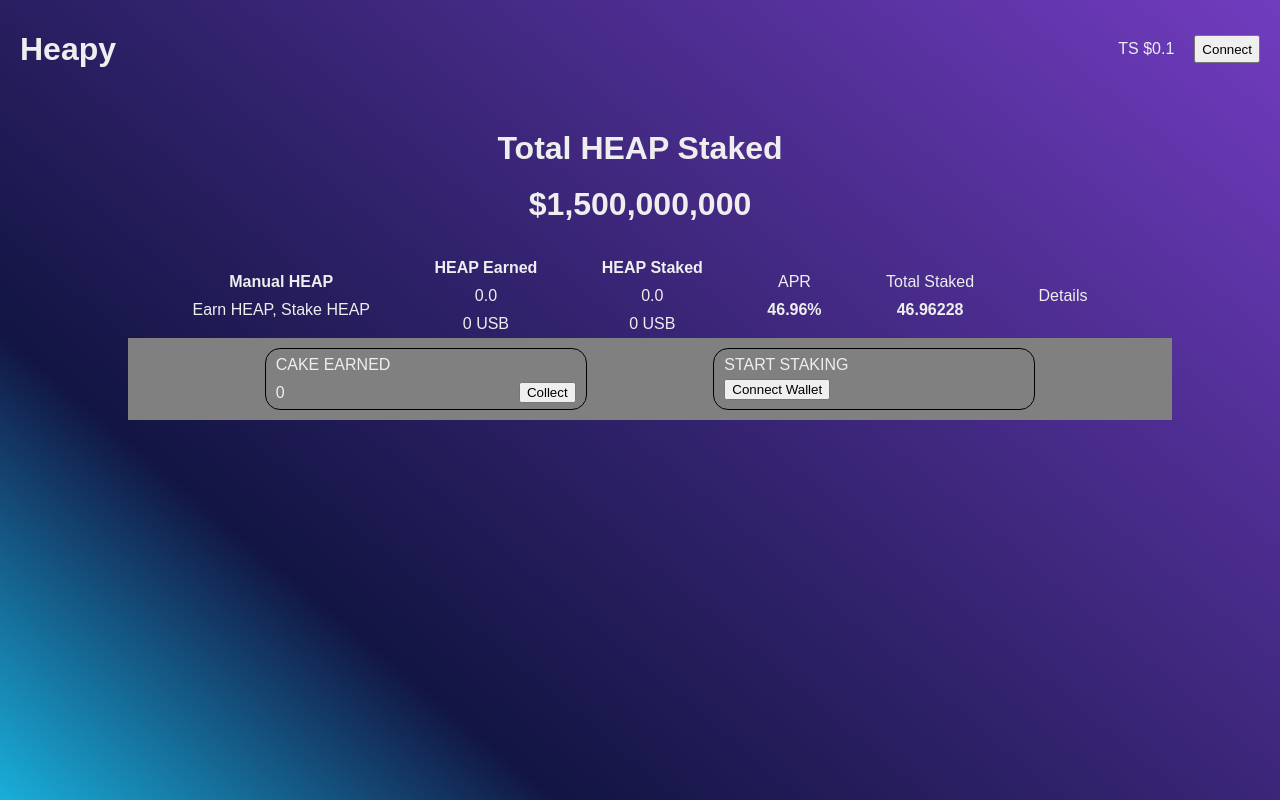
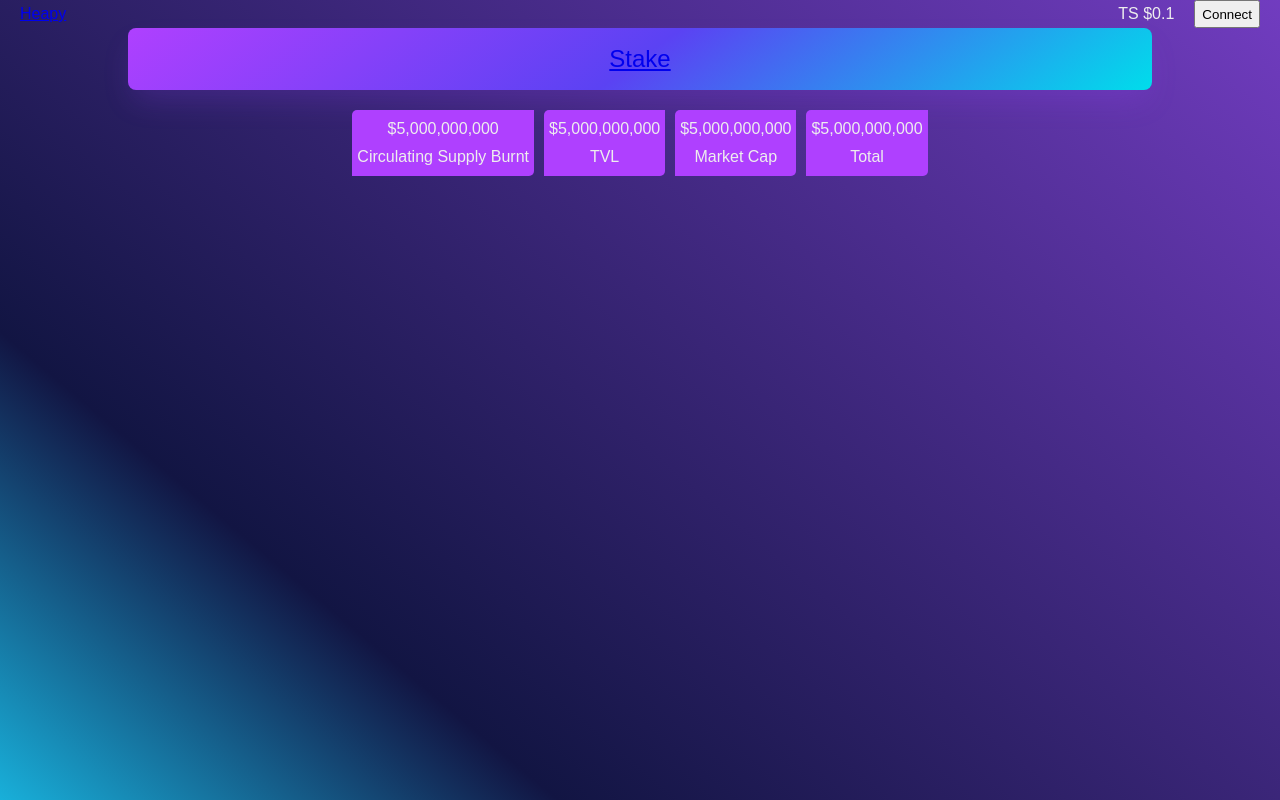
Before and after one commit to Habeebtoyin/Heapy_Finance, a React (Create React App) app: page / in a window 1280 px wide. Built offline with nearby package versions, Linux system fonts and the light colour scheme.

Commit message:
connecting the stake button to the stake page

```diff
--- a/src/App.js
+++ b/src/App.js
@@ -1,6 +1,6 @@
 import React from 'react';
-// import { Routes, Route} from "react-router-dom";
-// import Home from './Home';
+import { BrowserRouter, Routes, Route } from "react-router-dom";
+import Home from './Home';
 import Stake from './Stake';
 import './App.css';
 import './Style.css';
@@ -8,11 +8,12 @@ import './Style.css';
 function App() {
   return (
     <div className="App">
-      <Stake />
-      {/* <Routes>
-        <Route path="/" element={<Home />} />
-        <Route path="stake" element={<Stake />} />
-      </Routes> */}
+      <BrowserRouter>
+        <Routes>
+          <Route exact path='/' element={<Home />} />
+          <Route exact path='Stake/*' element={<Stake />} />
+        </Routes>
+      </BrowserRouter>
     </div>
   );
 }
--- a/src/Components/Header.js
+++ b/src/Components/Header.js
@@ -1,7 +1,8 @@
+import { NavLink } from "react-router-dom";
 function Header() {
     return (
         <header>
-            <h1>Heapy</h1>
+            <NavLink to={'/'}>Heapy</NavLink>
             <div className='headerNav'>
                 <div className='tokenValue'>TS &#36;0.1</div>
                 <button class="connect">Connect</button>
--- a/src/Home.js
+++ b/src/Home.js
@@ -1,12 +1,16 @@
 import React from 'react';
 import Header from './Components/Header';
+import { NavLink } from "react-router-dom";
+
 
 function Home () {
     return (
         <div className="Home">
             <Header />
             <main className='main'>
-                <button class="button-63">STAKE</button>
+                <button class="button-63">
+                    <NavLink to={'/Stake'}>Stake</NavLink>
+                </button>
 
                 <div className='table'>
                     <div className='csb'>
--- a/src/Style.css
+++ b/src/Style.css
@@ -55,6 +55,7 @@ main {
   justify-content: space-evenly;
   padding: 10px;
   width: 100%;
+  gap: 40px;
 }
 
 .StakeDetails > div {
```
